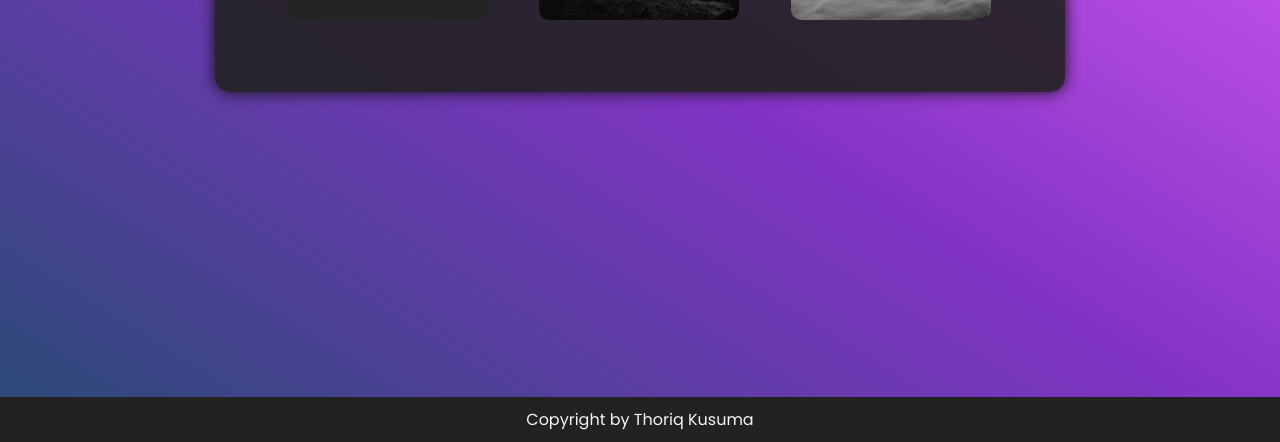
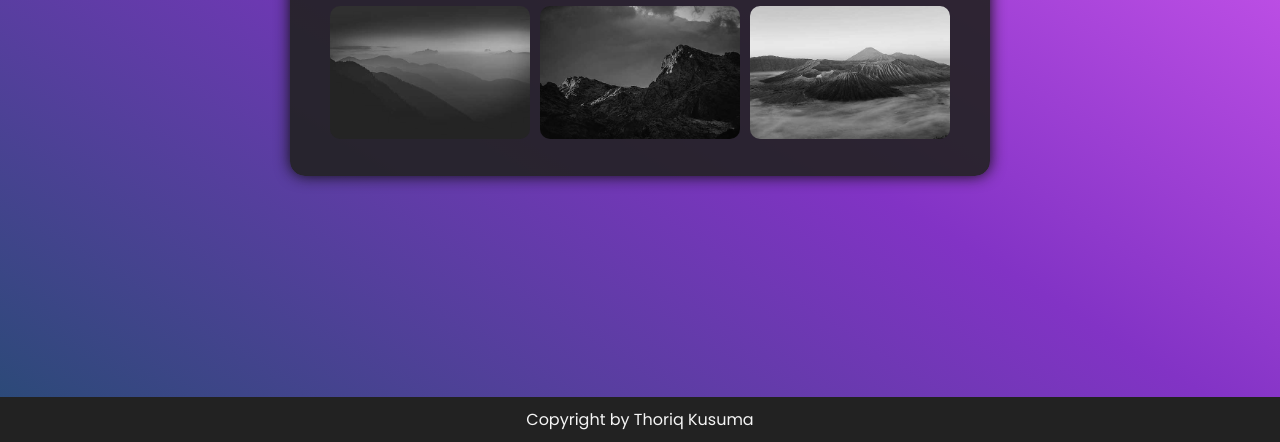
Before and after one commit to prmditya/css3-project, a plain HTML site: page index.html in a window 1280 px wide. Shown: the part 358-800 px from the top of the page. Drawn offline with Linux system fonts and the light colour scheme.

Commit message:
adding responsive features

```diff
--- a/css/style.css
+++ b/css/style.css
@@ -4,34 +4,43 @@
   font-family: "Poppins", sans-serif;
 }
 html,
+body,
+h1 {
+  margin: 0;
+  padding: 0;
+}
+
+html,
 body {
-  margin: 0;
-  position: fixed;
   background-image: linear-gradient(to top right, #274b74, #8233c5, #e963fd);
   height: 100%;
   width: 100%;
+  display: flex;
+  justify-content: center;
 }
 
 .container {
-  margin: auto;
-  margin-top: 100px;
+  display: flex;
+  width: 700px;
+  align-items: center;
+  padding: 0 10px;
 }
+
 .gallery {
   box-shadow: 0 0 15px #101010;
-  margin: auto;
   border-radius: 15px;
   background-color: rgba(34, 34, 34, 0.9);
-  height: 300px;
-  width: 800px;
-  padding: 25px;
+  width: 100%;
+  padding: 30px 40px;
+  display: flex;
+  flex-wrap: wrap;
 }
 
 .gallery-title {
-  margin: auto;
-  margin-bottom: 50px;
-  width: 90%;
   background-color: rgb(98, 98, 98, 0.2);
+  width: 100%;
   border-radius: 10px;
+  margin-bottom: 20px;
 }
 
 .gallery-title h1 {
@@ -40,77 +49,79 @@ body {
   color: whitesmoke;
 }
 
-.pic-frame {
-  display: inline-block;
-  margin-left: 47.5px;
+.gallery-photo {
+  display: flex;
+  width: 100%;
+  justify-content: center;
+  align-items: center;
+  flex-wrap: wrap;
 }
 
 .pic-frame img {
-  width: 200px;
+  max-width: 300px;
   border-radius: 10px;
   filter: grayscale(100);
   transition: ease-out 0.3s;
 }
 
 .pic-frame img:hover {
-  box-shadow: 0 0 30px -5px whitesmoke;
+  box-shadow: 0 0 30px whitesmoke;
   filter: grayscale(0);
-  width: 200px;
 }
 
 .overlay {
   position: fixed;
-  padding: 100px 0;
-  width: 0;
-  height: 0;
-  text-align: center;
-  top: 0;
-  right: 0;
+  display: flex;
+  flex-direction: column;
+  align-items: center;
   z-index: 999;
   transition: 0.3s;
 }
 
 .overlay:target {
-  position: fixed;
-  width: auto;
-  height: auto;
+  width: 100%;
+  height: 100%;
+  top: 0;
   bottom: 0;
   left: 0;
   background-color: rgba(25, 25, 25, 0.8);
 }
 
+.overlay-container {
+  margin: auto;
+}
+
 .overlay img {
-  max-height: 100%;
+  display: none;
+  max-height: 200px;
   box-shadow: 0 0 20px rgba(245, 245, 245, 0.3);
 }
 
 .overlay:target img {
+  display: block;
   animation: zoom-in ease-in-out 0.3s;
 }
 
-.overlay .close,
+/* Button */
+
+.btn-section {
+  display: flex;
+  flex-direction: row;
+  flex-wrap: wrap;
+  justify-content: center;
+  padding-bottom: 10px;
+}
+
+.close,
 .previous,
 .next {
   text-decoration: none;
   background-color: rgba(34, 34, 34, 0.5);
+  box-shadow: 0 0 10px rgba(245, 245, 245, 0.3);
   border-radius: 5px;
   padding: 0 10px;
+  margin: 0 5px;
   color: whitesmoke;
-  position: absolute;
-  box-shadow: 0 0 10px rgba(245, 245, 245, 0.3);
-  top: 60px;
-  left: 50%;
-  margin-left: -32.5px;
-  opacity: 0;
-}
-
-.overlay .previous {
-  margin-left: -82.5px;
-  opacity: 0;
-}
-
-.overlay .next {
-  margin-left: 42px;
   opacity: 0;
 }
 
@@ -121,7 +132,7 @@ body {
 }
 
 footer {
-  position: absolute;
+  position: fixed;
   width: 100%;
   bottom: 0;
   background-color: rgba(34, 34, 34, 1);
@@ -131,6 +142,22 @@ footer p {
   margin: 10px;
   text-align: center;
   color: whitesmoke;
+}
+
+/* responsive */
+
+@media (min-width: 600px) {
+  .pic-frame img {
+    max-width: 200px;
+  }
+
+  .gallery-photo {
+    justify-content: space-between;
+  }
+
+  .overlay img {
+    max-height: 400px;
+  }
 }
 
 /* animation */
--- a/index.html
+++ b/index.html
@@ -11,32 +11,46 @@
     <div class="container">
       <div class="gallery">
         <div class="gallery-title"><h1>WALLPAPER</h1></div>
+        <div class="gallery-photo">
           <div class="pic-frame">
             <a href="#pic-1"><img src="assets/img/pic-1.jpg" alt="gambar1" /></a>
           </div>
           <div class="overlay" id="pic-1">
+            <div class="overlay-container">
+              <div class="btn-section">
                 <a href="#pic-3" class="previous"> << </a>
                 <a href="#" class="close">close</a>
                 <a href="#pic-2" class="next"> >> </a>
+              </div>
               <img src="assets/full-img/full-pic-1.jpg" alt="" />
+            </div>
           </div>
           <div class="pic-frame">
             <a href="#pic-2"><img src="assets/img/pic-2.jpg" alt="gambar1" /></a>
           </div>
           <div class="overlay" id="pic-2">
+            <div class="overlay-container">
+              <div class="btn-section">
                 <a href="#pic-1" class="previous"> << </a>
                 <a href="#" class="close">close</a>
                 <a href="#pic-3" class="next"> >> </a>
+              </div>
               <img src="assets/full-img/full-pic-2.jpg" alt="" />
+            </div>
           </div>
           <div class="pic-frame">
             <a href="#pic-3"><img src="assets/img/pic-3.jpg" alt="gambar1" /></a>
           </div>
           <div class="overlay" id="pic-3">
+            <div class="overlay-container">
+              <div class="btn-section">
                 <a href="#pic-2" class="previous"> << </a>
                 <a href="#" class="close">close</a>
                 <a href="#pic-1" class="next"> >> </a>
+              </div>
               <img src="assets/full-img/full-pic-3.jpg" alt="" />
+            </div>
+          </div>
         </div>
       </div>
     </div>
```
Lines whose indentation alone changed are shown as unchanged.
